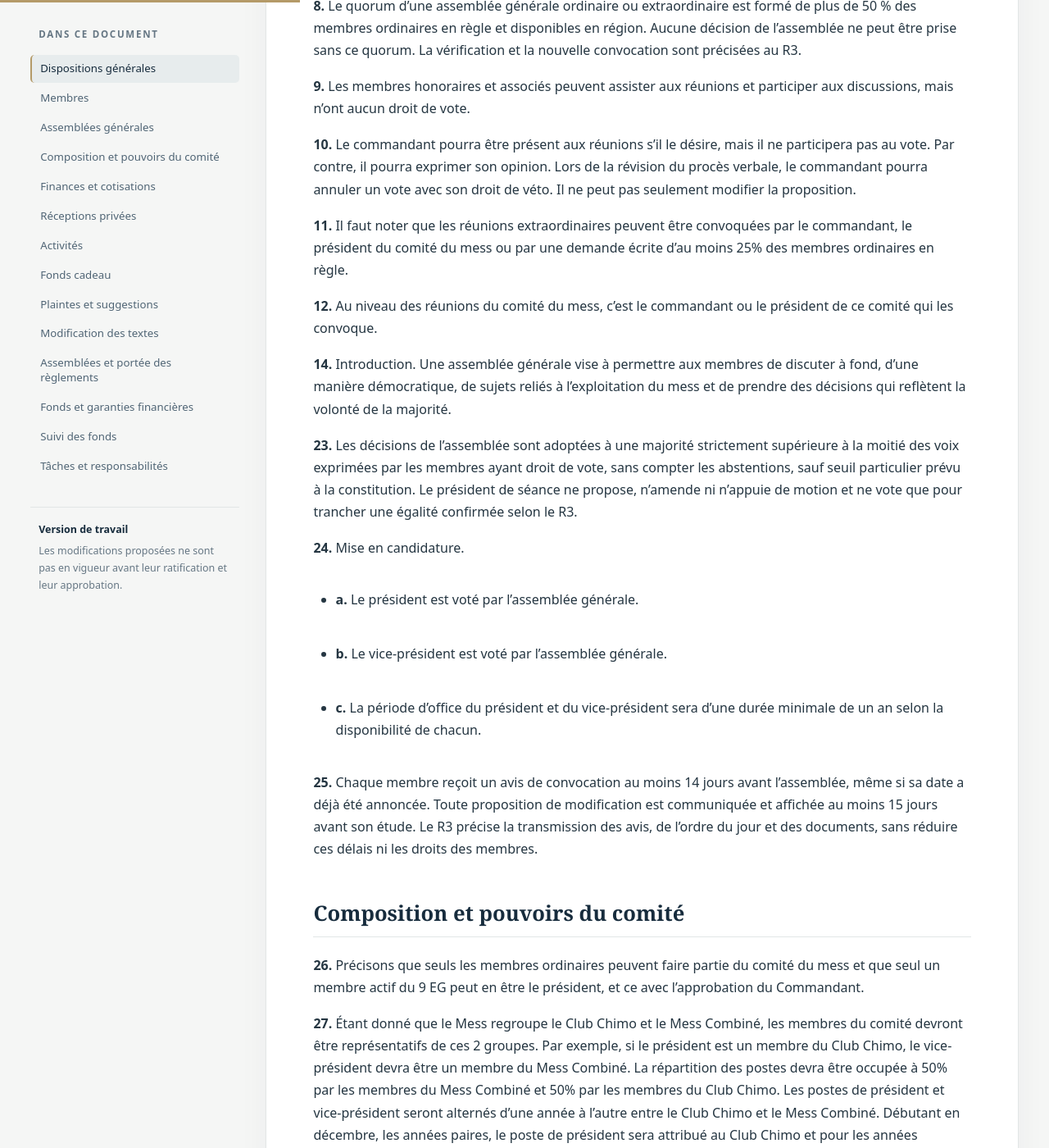
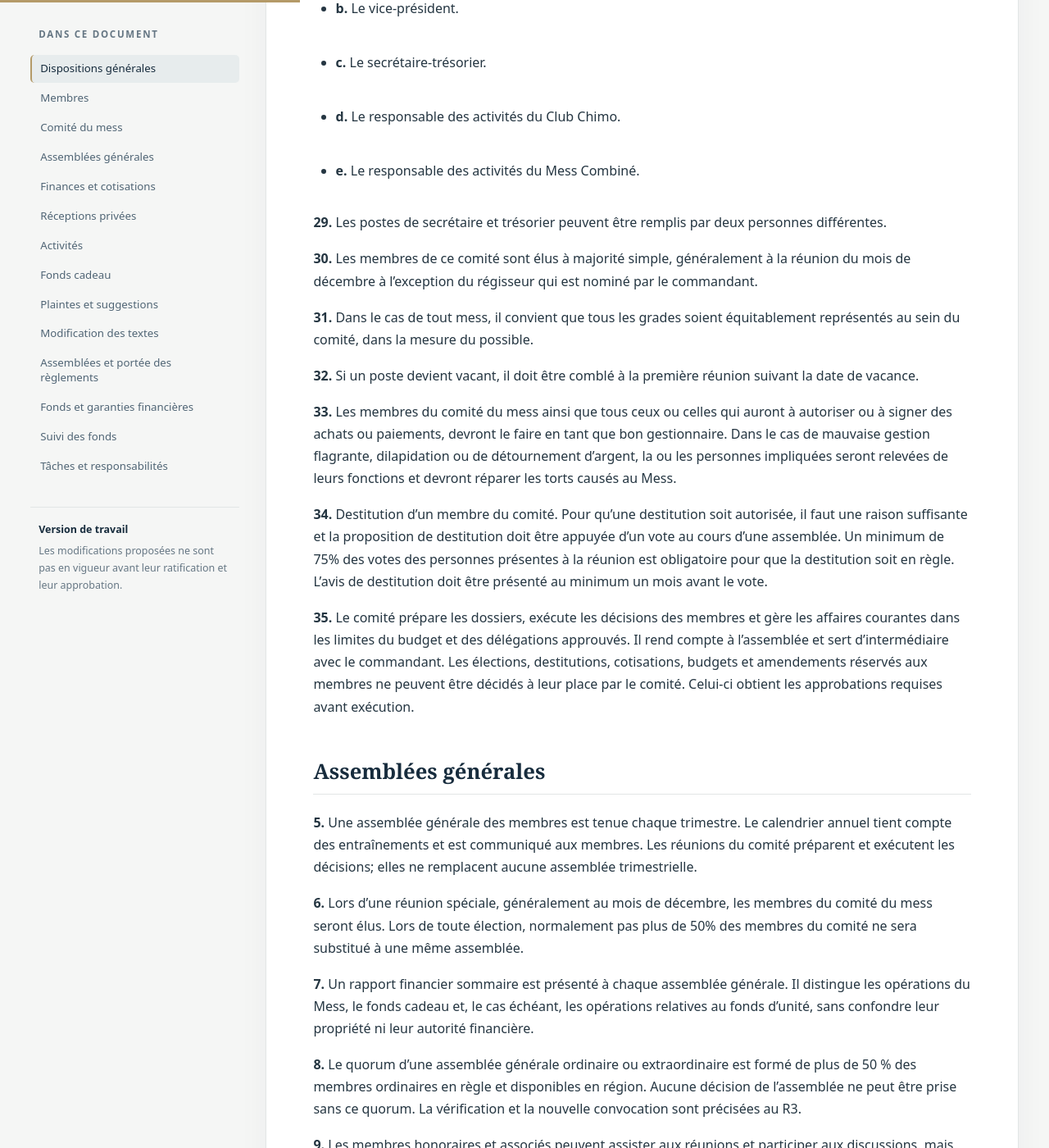
Before and after one commit to shocktubeM81/mess-9eg, a Jekyll site: the page built from versions/2026-10-28-v0.2/constitution-consolidee.md, in a window 1280 px wide and 1400 px high, scrolled down 4573 px. Shown: the whole window at 82% size. Built offline with Jekyll 4.4.1, drawn with Linux system fonts in a browser that asks for light colours; some of the changed text lies outside the part shown.

Commit message:
Add committee section and update governance details

```diff
--- a/versions/2026-10-28-v0.2/constitution-consolidee.md
+++ b/versions/2026-10-28-v0.2/constitution-consolidee.md
@@ -92,6 +92,42 @@
 
 *Note. Le privilège de membre à vie peu être révoqué suite à un manquement pouvant porté ombrage à l’escadron ou au Mess et Instituts du 9e Escadron du Génie. La révocation d’un membre à vie doit être voté lors d’une assemble du Mess et Instituts.
 
+## Comité du mess
+
+<a id="article-26"></a>
+**26.** Seuls les membres ordinaires peuvent faire partie du comité du mess. Seul un membre actif du 9 EG peut en être le président, et ce avec l’approbation du Commandant.
+
+<a id="article-27"></a>
+**27.** Les membres du comité devront être représentatifs du Club Chimo et du Mess Combiné. La répartition des postes devra être occupée à 50% par les membres du Mess Combiné et 50% par les membres du Club Chimo.
+
+<a id="article-28"></a>
+**28.** Le comité devrait se composer comme suit :
+
+  - **a.** Le président.
+
+  - **b.** Le vice-président.
+
+  - **c.** Le secrétaire-trésorier.
+
+  - **d.** Le responsable des activités du Club Chimo.
+
+  - **e.** Le responsable des activités du Mess Combiné.
+
+<a id="article-29"></a>**29.** Les postes de secrétaire et trésorier peuvent être remplis par deux personnes différentes.
+
+<a id="article-30"></a>**30.** Les membres de ce comité sont élus à majorité simple, généralement à la réunion du mois de décembre à l’exception du régisseur qui est nominé par le commandant.
+
+<a id="article-31"></a>**31.** Dans le cas de tout mess, il convient que tous les grades soient équitablement représentés au sein du comité, dans la mesure du possible.
+
+<a id="article-32"></a>**32.** Si un poste devient vacant, il doit être comblé à la première réunion suivant la date de vacance.
+
+<a id="article-33"></a>**33.** Les membres du comité du mess ainsi que tous ceux ou celles qui auront à autoriser ou à signer des achats ou paiements, devront le faire en tant que bon gestionnaire. Dans le cas de mauvaise gestion flagrante, dilapidation ou de détournement d’argent, la ou les personnes impliquées seront relevées de leurs fonctions et devront réparer les torts causés au Mess.
+
+<a id="article-34"></a>**34.** Destitution d'un membre du comité. Pour qu'une destitution soit autorisée, il faut une raison suffisante et la proposition de destitution doit être appuyée d'un vote au cours d'une assemblée. Un minimum de 75% des votes des personnes présentes à la réunion est obligatoire pour que la destitution soit en règle. L’avis de destitution doit être présenté au minimum un mois avant le vote.
+
+<a id="article-35"></a>**35.** Le comité prépare les dossiers, exécute les décisions des membres et gère les affaires courantes dans les limites du budget et des délégations approuvés. Il rend compte à l’assemblée et sert d’intermédiaire avec le commandant. Les élections, destitutions, cotisations, budgets et amendements réservés aux membres ne peuvent être décidés à leur place par le comité. Celui-ci obtient les approbations requises avant exécution.
+
+
 ## Assemblées générales
 
 <a id="article-5"></a>
@@ -134,41 +170,6 @@
   - **c.** La période d'office du président et du vice-président sera d'une durée minimale de un an selon la disponibilité de chacun.
 
 <a id="article-25"></a>**25.** Chaque membre reçoit un avis de convocation au moins 14 jours avant l’assemblée, même si sa date a déjà été annoncée. Toute proposition de modification est communiquée et affichée au moins 15 jours avant son étude. Le R3 précise la transmission des avis, de l’ordre du jour et des documents, sans réduire ces délais ni les droits des membres.
-
-## Composition et pouvoirs du comité
-
-<a id="article-26"></a>
-**26.** Précisons que seuls les membres ordinaires peuvent faire partie du comité du mess et que seul un membre actif du 9 EG peut en être le président, et ce avec l’approbation du Commandant.
-
-<a id="article-27"></a>
-**27.** Étant donné que le Mess regroupe le Club Chimo et le Mess Combiné, les membres du comité devront être représentatifs de ces 2 groupes. Par exemple, si le président est un membre du Club Chimo, le vice-président devra être un membre du Mess Combiné. La répartition des postes devra être occupée à 50% par les membres du Mess Combiné et 50% par les membres du Club Chimo. Les postes de président et vice-président seront alternés d'une année à l'autre entre le Club Chimo et le Mess Combiné. Débutant en décembre, les années paires, le poste de président sera attribué au Club Chimo et pour les années impaires le poste reviendra au Mess Combiné.
-
-<a id="article-28"></a>
-**28.** Le comité devrait se composer comme suit :
-
-  - **a.** Le président.
-
-  - **b.** Le vice-président.
-
-  - **c.** Le secrétaire-trésorier.
-
-  - **d.** Le responsable des activités du Club Chimo.
-
-  - **e.** Le responsable des activités du Mess Combiné.
-
-<a id="article-29"></a>**29.** Les postes de secrétaire et trésorier peuvent être remplis par deux personnes différentes.
-
-<a id="article-30"></a>**30.** Les membres de ce comité sont élus à majorité simple, généralement à la réunion du mois de décembre à l’exception du régisseur qui est nominé par le commandant.
-
-<a id="article-31"></a>**31.** Dans le cas de tout mess, il convient que tous les grades soient équitablement représentés au sein du comité, dans la mesure du possible.
-
-<a id="article-32"></a>**32.** Si un poste devient vacant, il doit être comblé à la première réunion suivant la date de vacance.
-
-<a id="article-33"></a>**33.** Les membres du comité du mess ainsi que tous ceux ou celles qui auront à autoriser ou à signer des achats ou paiements, devront le faire en tant que bon gestionnaire. Dans le cas de mauvaise gestion flagrante, dilapidation ou de détournement d’argent, la ou les personnes impliquées seront relevées de leurs fonctions et devront réparer les torts causés au Mess.
-
-<a id="article-34"></a>**34.** Destitution d'un membre du comité. Pour qu'une destitution soit autorisée, il faut une raison suffisante et la proposition de destitution doit être appuyée d'un vote au cours d'une assemblée. Un minimum de 75% des votes des personnes présentes à la réunion est obligatoire pour que la destitution soit en règle. L’avis de destitution doit être présenté au minimum un mois avant le vote.
-
-<a id="article-35"></a>**35.** Le comité prépare les dossiers, exécute les décisions des membres et gère les affaires courantes dans les limites du budget et des délégations approuvés. Il rend compte à l’assemblée et sert d’intermédiaire avec le commandant. Les élections, destitutions, cotisations, budgets et amendements réservés aux membres ne peuvent être décidés à leur place par le comité. Celui-ci obtient les approbations requises avant exécution.
 
 ## Finances et cotisations
 
```
